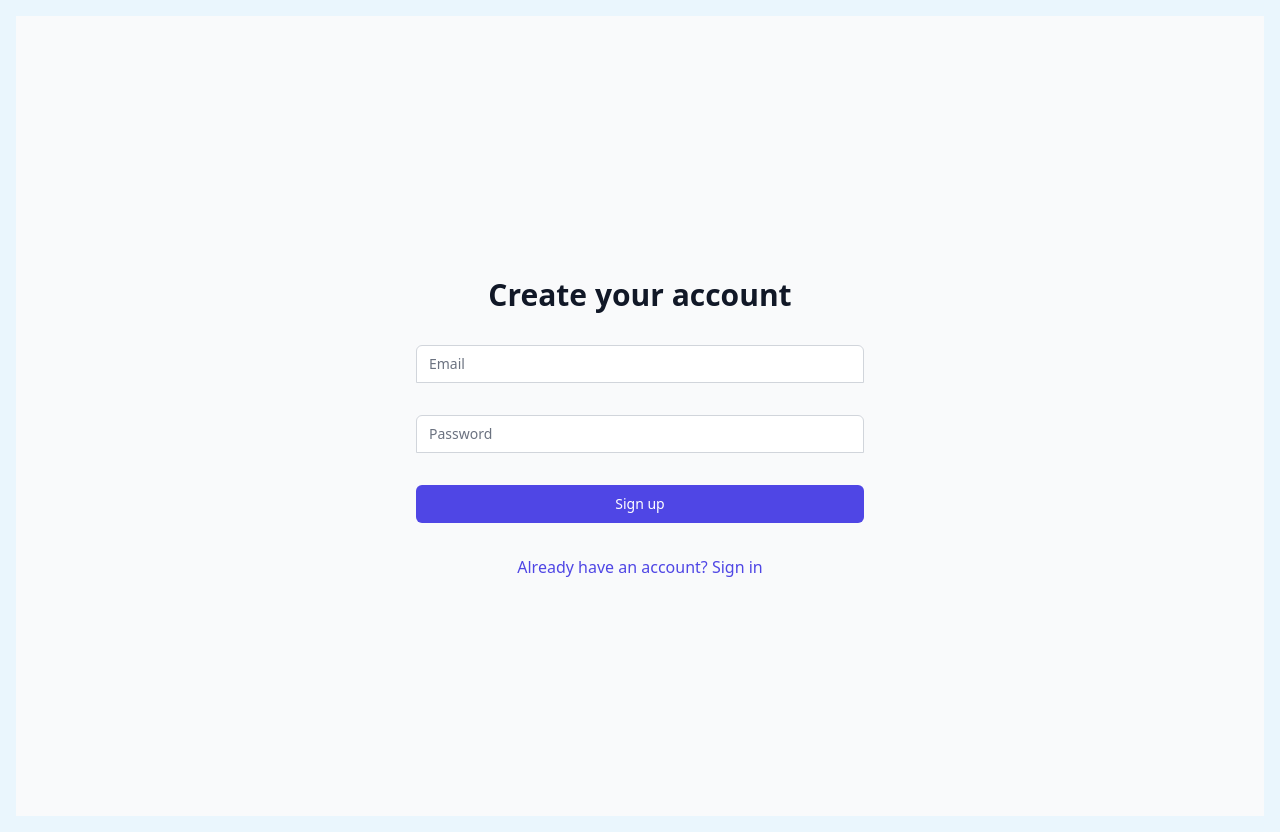
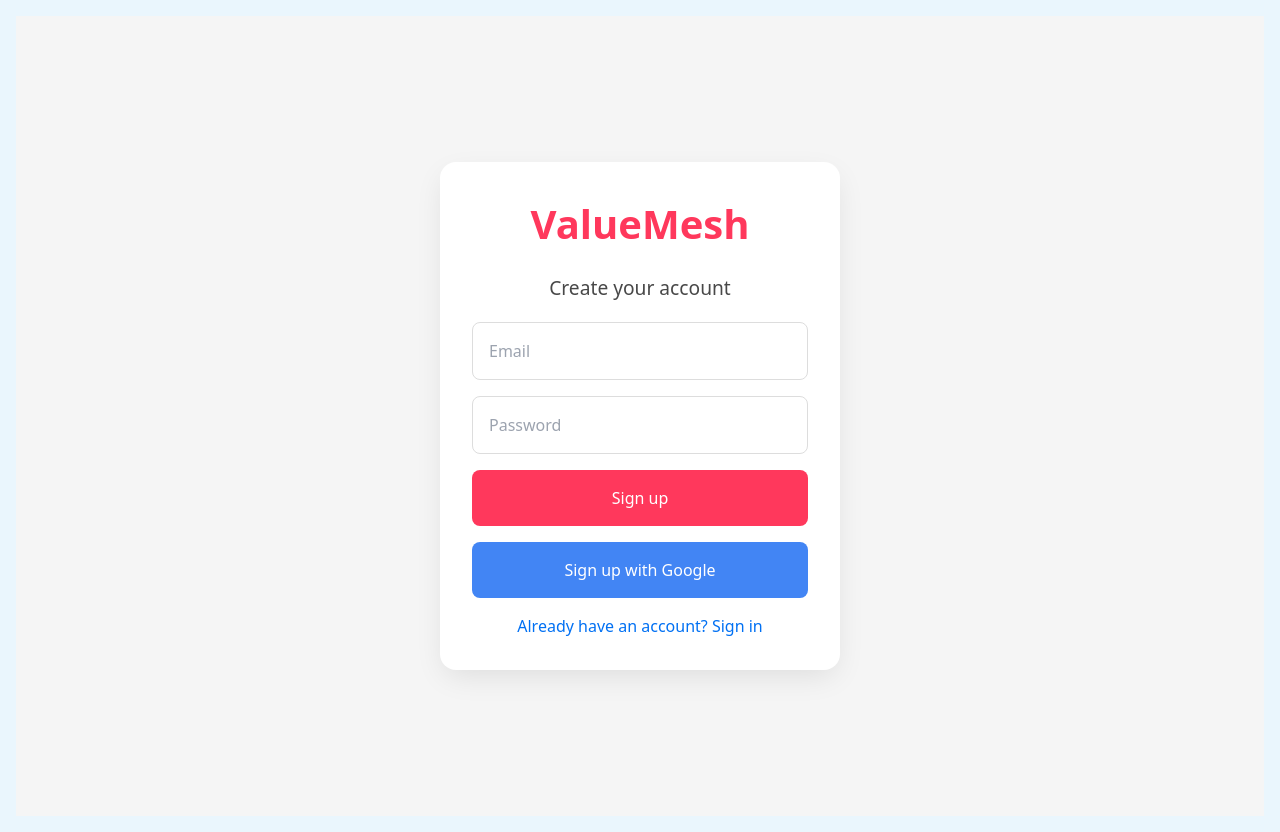
Before and after one commit to ryantzr1/ValueMesh, a Next.js app: page /signup in a window 1280 px wide. Built offline with nearby package versions, Linux system fonts and the light colour scheme; no server answers.

Commit message:
Updated UI for sign up and login and also Google Sign In

```diff
--- a/src/components/config/firebase.js
+++ b/src/components/config/firebase.js
@@ -1,5 +1,7 @@
 import { initializeApp } from "firebase/app";
 import { getAuth } from "firebase/auth";
+import { GoogleAuthProvider } from "firebase/auth";
+const provider = new GoogleAuthProvider();
 
 // TODO: Replace the following with your app's Firebase project configuration
 // See: https://firebase.google.com/docs/web/learn-more#config-object
--- a/src/pages/login.js
+++ b/src/pages/login.js
@@ -1,9 +1,9 @@
-import { createClientComponentClient } from "@supabase/auth-helpers-nextjs";
 import { useRouter } from "next/router";
 import { useState } from "react";
 import Link from "next/link";
-import { getAuth, signInWithEmailAndPassword } from "firebase/auth";
+import { signInWithEmailAndPassword } from "firebase/auth";
 import { auth } from "../components/config/firebase";
+import styles from "../styles/signup.module.css";
 
 export default function Login() {
   const [email, setEmail] = useState("");
@@ -11,38 +11,9 @@ export default function Login() {
   const [loading, setLoading] = useState(false);
   const [error, setError] = useState(null);
   const router = useRouter();
-  const supabase = createClientComponentClient();
-
-  const validateForm = () => {
-    if (!email || !password) {
-      setError("Please enter both email and password");
-      return false;
-    }
-    return true;
-  };
 
   const handleSignIn = async (e) => {
     e.preventDefault();
-    // if (!validateForm()) {
-    //   return;
-    // }
-
-    // setLoading(true);
-    // setError(null);
-
-    // const { error } = await supabase.auth.signInWithPassword({
-    //   email,
-    //   password,
-    // });
-
-    // setLoading(false);
-
-    // if (error) {
-    //   setError(error.message);
-    // } else {
-    //   router.push("/");
-    // }
-
     try {
       const userCredential = await signInWithEmailAndPassword(
         auth,
@@ -50,26 +21,18 @@ export default function Login() {
         password
       );
       const user = userCredential.user;
-      console.log(user);
-      console.log("Success");
       router.push("/");
-      console.log("testing123");
     } catch (error) {
-      const errorCode = error.code;
       const errorMessage = error.message;
-      console.log(errorMessage);
       setError("Invalid Username/Password. Please try again");
     }
   };
 
   return (
-    <div className="min-h-screen flex items-center justify-center bg-gray-50 py-12 px-4 sm:px-6 lg:px-8">
-      <div className="max-w-md w-full space-y-8">
-        <div>
-          <h2 className="mt-6 text-center text-3xl font-extrabold text-gray-900">
-            Sign in to your account
-          </h2>
-        </div>
+    <div className={styles.container}>
+      <div className={styles.card}>
+        <h1 className={styles.mainTitle}>ValueMesh</h1>
+        <h2 className={styles.title}>Sign in to your account</h2>
         <form onSubmit={handleSignIn}>
           <input
             name="email"
@@ -78,7 +41,7 @@ export default function Login() {
             onChange={(e) => setEmail(e.target.value)}
             value={email}
             placeholder="Email"
-            className="appearance-none rounded-none relative block w-full px-3 py-2 border border-gray-300 placeholder-gray-500 text-gray-900 rounded-t-md focus:outline-none focus:ring-indigo-500 focus:border-indigo-500 focus:z-10 sm:text-sm mb-8" // Added mb-4 here
+            className={styles.input}
           />
           <input
             type="password"
@@ -87,23 +50,18 @@ export default function Login() {
             onChange={(e) => setPassword(e.target.value)}
             value={password}
             placeholder="Password"
-            className="appearance-none rounded-none relative block w-full px-3 py-2 border border-gray-300 placeholder-gray-500 text-gray-900 rounded-t-md focus:outline-none focus:ring-indigo-500 focus:border-indigo-500 focus:z-10 sm:text-sm mb-8"
+            className={styles.input}
           />
-          {error && <div className="text-red-500 text-center">{error}</div>}
-          <button
-            type="submit"
-            disabled={loading}
-            className="group relative w-full flex justify-center py-2 px-4 border border-transparent text-sm font-medium rounded-md text-white bg-indigo-600 hover:bg-indigo-700 focus:outline-none focus:ring-2 focus:ring-offset-2 focus:ring-indigo-500"
-          >
+          {error && <div className={styles.error}>{error}</div>}
+          <button type="submit" disabled={loading} className={styles.button}>
             {loading ? "Loading..." : "Sign in"}
           </button>
         </form>
-        <div className="text-center">
-          <Link
-            className="text-indigo-600 hover:text-indigo-500"
-            href="/signup"
-          >
-            Don{"'"}t have an account? Sign up
+        <div className={styles.linkContainer}>
+          <Link href="/signup" passHref>
+            <span className={styles.link}>
+              Don&apos;t have an account? Sign up
+            </span>
           </Link>
         </div>
       </div>
--- a/src/pages/signup.js
+++ b/src/pages/signup.js
@@ -1,8 +1,13 @@
+import {
+  createUserWithEmailAndPassword,
+  signInWithPopup,
+  GoogleAuthProvider,
+} from "firebase/auth";
+import { auth } from "../components/config/firebase";
 import { useRouter } from "next/router";
 import { useState } from "react";
 import Link from "next/link";
-import { createUserWithEmailAndPassword } from "firebase/auth";
-import { auth } from "../components/config/firebase";
+import styles from "../styles/signup.module.css";
 
 export default function SignUp() {
   const [email, setEmail] = useState("");
@@ -11,31 +16,37 @@ export default function SignUp() {
   const [error, setError] = useState(null);
   const router = useRouter();
 
+  const googleProvider = new GoogleAuthProvider();
+
   const handleSignUp = async (e) => {
     e.preventDefault();
     createUserWithEmailAndPassword(auth, email, password)
       .then((userCredential) => {
-        // Signed in
         const user = userCredential.user;
-        console.log(user);
         router.push("/");
       })
       .catch((error) => {
-        const errorCode = error.code;
         const errorMessage = error.message;
-        console.log(error);
         setError(errorMessage);
       });
   };
 
+  const handleSignUpWithGoogle = async () => {
+    try {
+      const result = await signInWithPopup(auth, googleProvider);
+      const user = result.user;
+      router.push("/");
+    } catch (error) {
+      const errorMessage = error.message;
+      setError(errorMessage);
+    }
+  };
+
   return (
-    <div className="min-h-screen flex items-center justify-center bg-gray-50 py-12 px-4 sm:px-6 lg:px-8">
-      <div className="max-w-md w-full space-y-8">
-        <div>
-          <h2 className="mt-6 text-center text-3xl font-extrabold text-gray-900">
-            Create your account
-          </h2>
-        </div>
+    <div className={styles.container}>
+      <div className={styles.card}>
+        <h1 className={styles.mainTitle}>ValueMesh</h1>
+        <h2 className={styles.title}>Create your account</h2>
         <form onSubmit={handleSignUp}>
           <input
             name="email"
@@ -44,7 +55,7 @@ export default function SignUp() {
             onChange={(e) => setEmail(e.target.value)}
             value={email}
             placeholder="Email"
-            className="appearance-none rounded-none relative block w-full px-3 py-2 border border-gray-300 placeholder-gray-500 text-gray-900 rounded-t-md focus:outline-none focus:ring-indigo-500 focus:border-indigo-500 focus:z-10 sm:text-sm mb-8"
+            className={styles.input}
           />
           <input
             type="password"
@@ -53,20 +64,24 @@ export default function SignUp() {
             onChange={(e) => setPassword(e.target.value)}
             value={password}
             placeholder="Password"
-            className="appearance-none rounded-none relative block w-full px-3 py-2 border border-gray-300 placeholder-gray-500 text-gray-900 rounded-t-md focus:outline-none focus:ring-indigo-500 focus:border-indigo-500 focus:z-10 sm:text-sm mb-8"
+            className={styles.input}
           />
-          {error && <div className="text-red-500 text-center">{error}</div>}
-          <button
-            type="submit"
-            disabled={loading}
-            className="group relative w-full flex justify-center py-2 px-4 border border-transparent text-sm font-medium rounded-md text-white bg-indigo-600 hover:bg-indigo-700 focus:outline-none focus:ring-2 focus:ring-offset-2 focus:ring-indigo-500"
-          >
+          {error && <div className={styles.error}>{error}</div>}
+          <button type="submit" disabled={loading} className={styles.button}>
             {loading ? "Loading..." : "Sign up"}
           </button>
+          <button
+            onClick={handleSignUpWithGoogle}
+            className={styles.buttonGoogle}
+          >
+            Sign up with Google
+          </button>
         </form>
-        <div className="text-center">
-          <Link className="text-indigo-600 hover:text-indigo-500" href="/login">
-            Already have an account? Sign in
+        <div className={styles.linkContainer}>
+          <Link href="/login" passHref>
+            <span className={styles.link}>
+              Already have an account? Sign in
+            </span>
           </Link>
         </div>
       </div>
--- /dev/null
+++ b/src/styles/signup.module.css
@@ -0,0 +1,72 @@
+.container {
+  display: flex;
+  align-items: center;
+  justify-content: center;
+  height: 100vh;
+  background-color: #f5f5f5;
+}
+
+.card {
+  background: #fff;
+  padding: 2em;
+  border-radius: 1em;
+  box-shadow: 0px 10px 30px -5px rgba(0, 0, 0, 0.1);
+  text-align: center;
+  width: 100%;
+  max-width: 400px;
+}
+
+.mainTitle {
+  font-size: 2.5em;
+  color: #ff385c;
+  margin-bottom: 0.5em;
+  font-weight: bold;
+}
+
+.title {
+  font-size: 1.2em;
+  margin-bottom: 1em;
+  color: #484848;
+  font-weight: normal;
+}
+
+.input {
+  width: 100%;
+  padding: 1em;
+  border-radius: 0.5em;
+  border: 1px solid #ddd;
+  margin-bottom: 1em;
+  box-sizing: border-box;
+}
+
+.button,
+.buttonGoogle {
+  display: block;
+  background-color: #ff385c;
+  color: #fff;
+  border: none;
+  padding: 1em 0;
+  border-radius: 0.5em;
+  margin-bottom: 1em;
+  cursor: pointer;
+  font-size: 1em;
+  width: 100%;
+}
+
+.buttonGoogle {
+  background-color: #4285f4;
+}
+
+.error {
+  color: #e00;
+  margin-bottom: 1em;
+}
+
+.linkContainer {
+  margin-top: 1em;
+}
+
+.link {
+  color: #0070f3;
+  text-decoration: none;
+}
```
